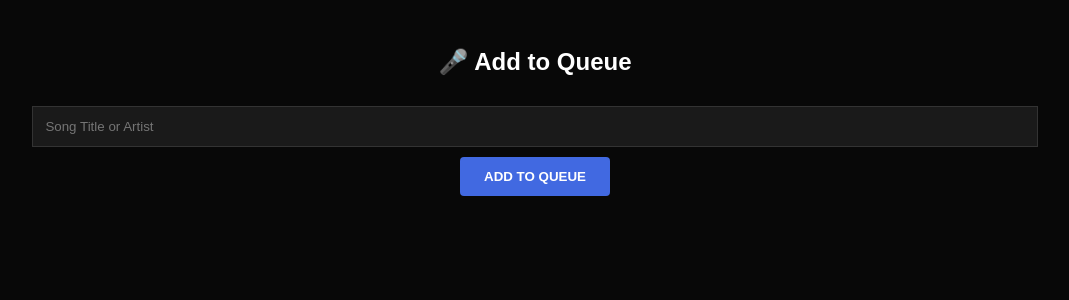
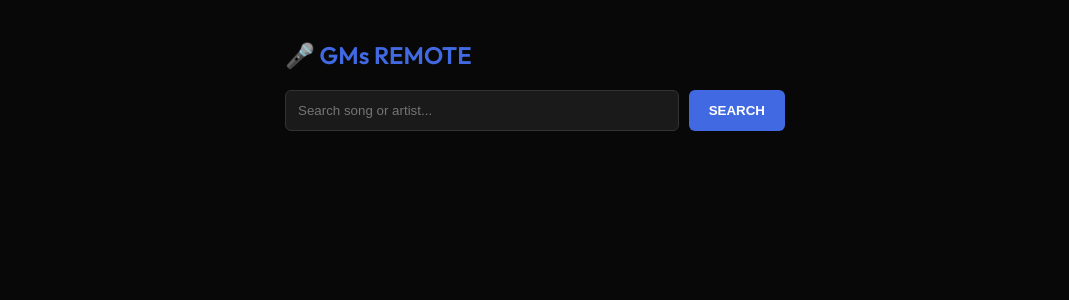
Before and after one commit to merkuloko/GMs-Kareoke, a Flask app: page /mobile in a window 1280 px wide. Shown: the top 300 px of the page, without its empty margins (105-1174 px from the left). Run offline with Flask 3, Linux system fonts and the light colour scheme; some libraries are stand-ins or nearby versions.

Commit message:
added new features

```diff
--- a/api/index.py
+++ b/api/index.py
@@ -408,6 +408,9 @@ def queue_qr():
     )
     return jsonify({"url": qr_url, "target": MOBILE_QUEUE_URL})
 
+@app.route("/mobile")
+def mobile_remote():
+    return render_template("mobile.html")
 
 if __name__ == "__main__":
     app.run(debug=True, port=5000)
--- a/templates/mobile.html
+++ b/templates/mobile.html
@@ -3,23 +3,90 @@
 <head>
     <title>GMs Karaoke Remote</title>
     <meta name="viewport" content="width=device-width, initial-scale=1">
+    <link href="https://fonts.googleapis.com/css2?family=Outfit:wght@300;400;600&display=swap" rel="stylesheet">
     <style>
-        body { background: #080808; color: white; font-family: sans-serif; text-align: center; padding: 20px; }
-        input { width: 80%; padding: 12px; margin: 10px 0; background: #1a1a1a; border: 1px solid #333; color: white; }
-        button { background: #4169E1; color: white; padding: 12px 24px; border: none; border-radius: 4px; font-weight: bold; }
+        body { background: #080808; color: white; font-family: 'Outfit', sans-serif; padding: 20px; margin: 0; }
+        .container { max-width: 500px; margin: 0 auto; }
+        h2 { color: #4169E1; font-size: 24px; margin-bottom: 20px; }
+        .search-box { display: flex; gap: 10px; margin-bottom: 20px; }
+        input { flex: 1; padding: 12px; background: #1a1a1a; border: 1px solid #333; color: white; border-radius: 6px; outline: none; }
+        button { background: #4169E1; color: white; padding: 12px 20px; border: none; border-radius: 6px; font-weight: bold; cursor: pointer; }
+        #results { display: flex; flex-direction: column; gap: 10px; text-align: left; }
+        .result-item { display: flex; align-items: center; gap: 12px; background: #121212; padding: 10px; border: 1px solid #222; border-radius: 8px; cursor: pointer; }
+        .result-item img { width: 60px; border-radius: 4px; }
+        .result-item div { font-size: 14px; line-height: 1.3; }
+        .loader { color: #555; font-size: 14px; margin-top: 10px; }
     </style>
 </head>
 <body>
-    <h2>🎤 Add to Queue</h2>
-    <input type="text" id="songQuery" placeholder="Song Title or Artist">
-    <br>
-    <button onclick="sendToQueue()">ADD TO QUEUE</button>
+    <div class="container">
+        <h2>🎤 GMs REMOTE</h2>
 
+        <div class="search-box">
+            <input type="text" id="songQuery" placeholder="Search song or artist...">
+            <button onclick="searchSongs()">SEARCH</button>
+        </div>
+
+        <div id="results"></div>
+    </div>
+
+    <script src="https://cdn.jsdelivr.net/npm/@supabase/supabase-js@2"></script>
     <script>
-        async function sendToQueue() {
+        // Use the same credentials as your main app
+        const SUPABASE_URL = 'https://fllsztziccdfisqaxhyt.supabase.co';
+        const SUPABASE_KEY = 'YOUR_ANON_KEY'; // Replace with your real Anon Key
+        const supabase = supabase.createClient(SUPABASE_URL, SUPABASE_KEY);
+
+        async function searchSongs() {
             const query = document.getElementById('songQuery').value;
+            const resultsDiv = document.getElementById('results');
             if(!query) return;
-            alert("Added! Check the main screen.");
+
+            resultsDiv.innerHTML = '<div class="loader">Searching YouTube...</div>';
+
+            try {
+                // We fetch from your own API so we don't leak the YouTube Key on mobile
+                const response = await fetch(`/api/search?q=${encodeURIComponent(query)}`);
+                const data = await response.json();
+
+                resultsDiv.innerHTML = '';
+                data.forEach(video => {
+                    const div = document.createElement('div');
+                    div.className = 'result-item';
+                    div.innerHTML = `
+                        <img src="${video.thumbnail}">
+                        <div>${video.title}</div>
+                    `;
+                    div.onclick = () => addToSupabaseQueue(video.id, video.title);
+                    resultsDiv.appendChild(div);
+                });
+            } catch (err) {
+                resultsDiv.innerHTML = '<div style="color:red">Search failed.</div>';
+            }
+        }
+
+        async function addToSupabaseQueue(videoId, title) {
+            const singerName = prompt("Who is singing this song?");
+            if (!singerName) return; // Cancel if no name given
+
+            const { data, error } = await supabase
+                .from('live_queue')
+                .insert([
+                    {
+                        youtube_id: videoId,
+                        title: title,
+                        singer_name: singerName,
+                        is_played: false
+                    }
+                ]);
+
+            if (error) {
+                alert("Error adding to queue: " + error.message);
+            } else {
+                alert(`Nice! ${title} added for ${singerName}.`);
+                document.getElementById('results').innerHTML = '';
+                document.getElementById('songQuery').value = '';
+            }
         }
     </script>
 </body>
```
